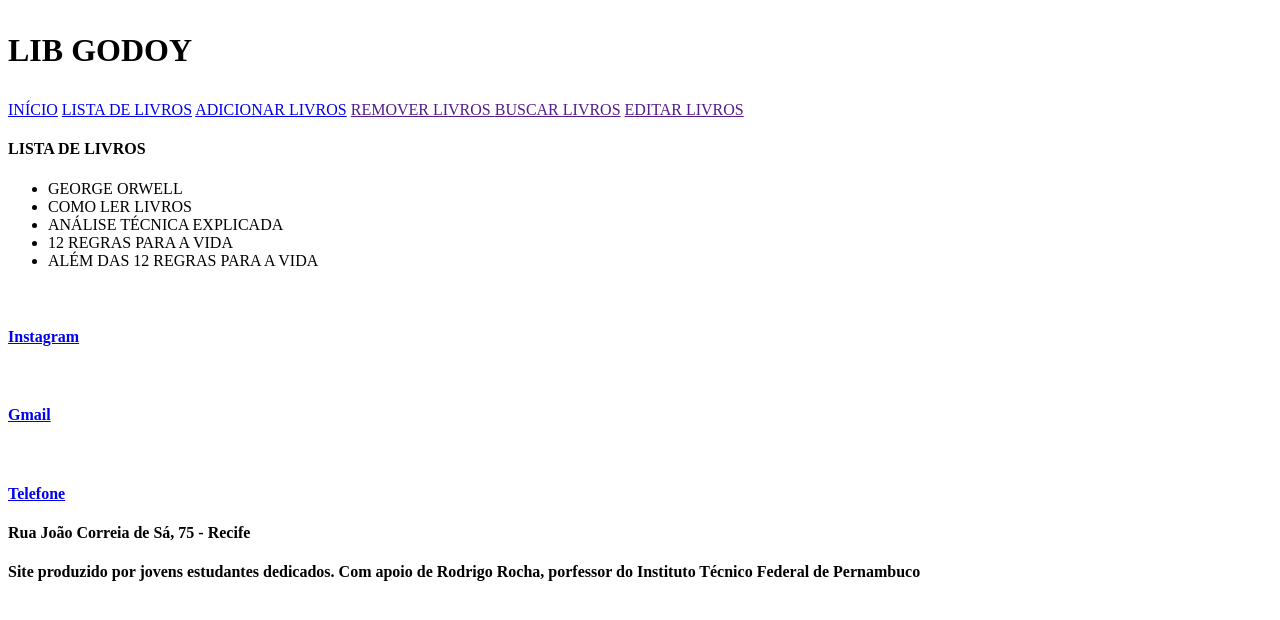
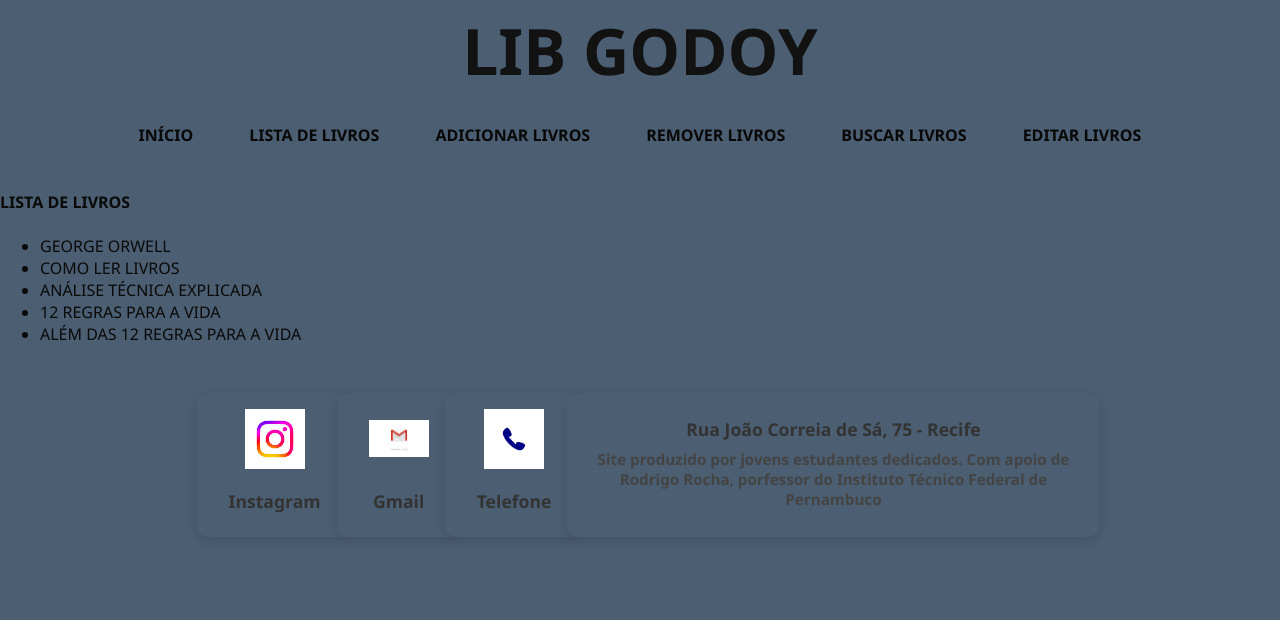
Before and after one commit to MarcioLuizGodoy/projeto-web-I--IFPE, a plain HTML site: page lista-de-livros.html in a window 1280 px wide. Drawn offline with Linux system fonts and the light colour scheme; the site is published under a folder, as on GitHub Pages, so addresses that start at the root find nothing.

Commit message:
organização

```diff
--- a/lista-de-livros.html
+++ b/lista-de-livros.html
@@ -4,7 +4,7 @@
     <meta charset="UTF-8">
     <meta name="viewport" content="width=device-width, initial-scale=1.0">
     <title>Document</title>
-      <link rel="stylesheet" href="/estilos.css/estilizando.css">
+      <link rel="stylesheet" href="estilos.css/estilizando.css">
 
 </head>
 
@@ -64,7 +64,7 @@
 
             <a href="https://instagram.com/teuPerfil" target="_blank">
                 <article>
-                <img src="/imgs-project/instagram.jpeg" alt="">
+                <img src="imgs-project/instagram.jpeg" alt="">
                 <h4>Instagram</h4>
             </article>
             </a>
@@ -73,7 +73,7 @@
 
             <a href="mailto:teuemail@gmail.com">
                 <article>
-                <img src="/imgs-project/gmail.png" alt="">
+                <img src="imgs-project/gmail.png" alt="">
                 <h4>Gmail</h4>
             </article>
             </a>
@@ -81,7 +81,7 @@
 
                 <a href="tel:+5581999999999">
                 <article>
-                <img src="/imgs-project/tel.png" alt="">
+                <img src="imgs-project/tel.png" alt="">
                 <h4>Telefone</h4>
                 </article>
                 </a>
```
